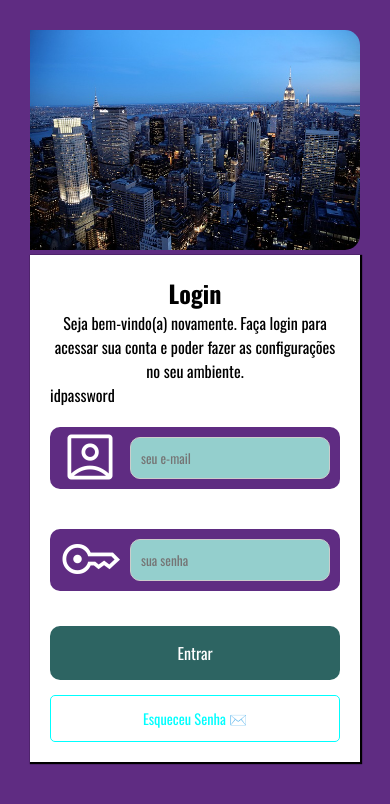
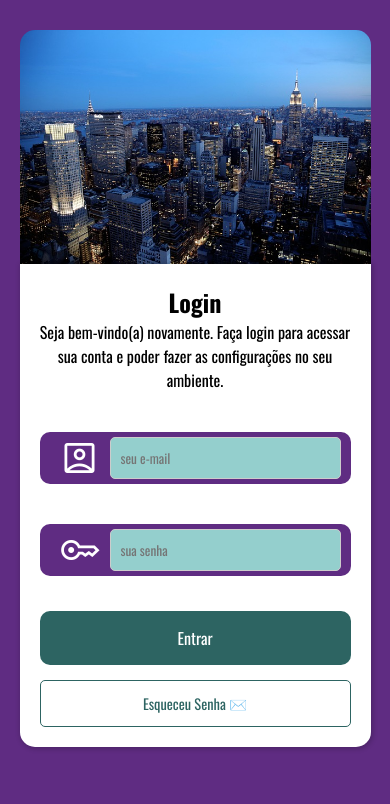
Before and after one commit to arieldreis/Login-Project, a plain HTML site: page project/index.html in a window 390 px wide. Drawn offline with nearby package versions, Linux system fonts and the light colour scheme.

Commit message:
Refactor login form structure and enhance styling for improved user experience

```diff
--- a/project/index.html
+++ b/project/index.html
@@ -11,10 +11,11 @@
 </head>
 <body>
     <main class="main">
+        <div class="container">
             <section class="dados_cliente">
                 <h1>Login</h1>
                 <p id="pCenter">Seja bem-vindo(a) novamente. Faça login para acessar sua conta e poder fazer as configurações no seu ambiente.</p>
-            <form class="form">idpassword
+                <form class="form">
                     <div class="campo">
                         <span class="material-symbols-outlined">account_box</span>
                         <input type="email" name="emailuser" id="idemail" placeholder="seu e-mail">
@@ -28,6 +29,7 @@
                     <button id="forgot_password">Esqueceu Senha ✉️</button>
                 </form>
             </section>
+        </div>
         <div class="img">
             <img src="assets/new-york-1745089_640.jpg" alt="Imagem de um prédio">
         </div>
--- a/project/style.css
+++ b/project/style.css
@@ -9,50 +9,36 @@
     --cor_button: #2d6462;
     --fonte: "Oswald";
 }
-@font-face {
-  font-family: 'Material Symbols Outlined';
-  font-style: normal;
-  font-weight: 100 700;
-  src: url(https://fonts.gstatic.com/icon/font?kit=kJEhBvYX7BgnkSrUwT8OhrdQw4oELdPIeeII9v6oFsL7B4gzZ2CBjcbulZc&skey=b8dc2088854b122f&v=v284) format('woff2');
-}
-
 *{
     margin: 0;
-    padding: 0%;
+    padding: 0;
     font-family: var(--fonte);
+    box-sizing: border-box;
 }
 body{
-    background: linear-gradient(150deg, var(--cor_fundo1), var(--cor_fundo2));
+    background: linear-gradient(to top, var(--cor_fundo1), var(--cor_fundo2));
     background-repeat: no-repeat;
-    background-position: center center;
     background-attachment: fixed;
+    min-height: 100vh;
 }
 .main{
     display: flex;
     justify-content: center;
     align-items: center;
-    margin: 30px;
-    border-radius: 10px;
+    height: 100vh;
+    max-width: 1000px;
+    margin: auto;
 }
-@media (max-width: 860px) {
-    body{
-        background: var(--cor_fundo3);
-    }
-    .main{
-        display: flex;
-        flex-direction: column-reverse;
-    }
-    .img > img{
-        width: 100%;
-        height: 100%;
-        object-fit: cover;
-        border-radius: 15px 15px 15px 15px;
-    }
+.container{
+    max-width: 400px;
+    flex-grow: 1;
+    /* box-shadow: 1px 1px 5px 1px rgba(0, 0, 0, 0.2); */
 }
 .dados_cliente{
     background-color: var(--cor1);
-    box-shadow: 1px 1px 1px 1px black;
+    box-shadow: 1px 1px 5px 1px rgba(0, 0, 0, 0.2);
     padding: 20px;
+    border-radius: 15px 0 0 15px;
     display: flex;
     flex-direction: column;
     justify-content: center;
@@ -68,10 +54,11 @@ body{
     margin: 15px 0;
     font-size: 1rem;
     transition: transform 0.3s ease, background-color 0.3s ease;
+    width: 100%;
 }
 
 #buttonForm:hover{
-    transform: translateY(-3px) scale(1.05);
+    transform: translateY(-3px) scale(1.02);
     background-color: #1f4b49;
     border-radius: 5px;
 }
@@ -83,6 +70,7 @@ body{
 }
 .campo{
     background-color: var(--cor_fundo3);
+    padding: 5px;
     padding-right: 10px;
     padding-left: 10px;
     border: 10px;
@@ -90,13 +78,14 @@ body{
     margin-top: 20px;
     margin-bottom: 20px;
     display: flex;
+    align-items: center;
 }
-input[type="email"],
-input[type="password"] {
+.campo input[type="email"],
+.campo input[type="password"] {
     background-color: rgb(148, 207, 205);
     padding: 10px;
-    border-radius: 10px;
-    margin: 10px 0;
+    border-radius: 5px;
+    margin: 0;
     border: 1px solid #ccc;
     transition: all 0.3s ease;
     width: 90%;
@@ -109,16 +98,23 @@ input[type="password"]:focus {
     box-shadow: 0 0 8px rgba(0, 255, 255, 0.6);
     background-color: var(--cor1);
 }
+.img{
+    overflow: hidden;
+    max-width: 600px;
+    flex-grow: 1;
+    height: 67.5%;
+}
 .img > img{
     width: 100%;
     height: 100%;
     object-fit: cover;
     border-radius: 0 15px 15px 0;
+    display: block;
 }
 #forgot_password{
-   background-color: transparent;
-    color: var(--cor2);
-    border: 1px solid var(--cor2);
+    background-color: transparent;
+    color: var(--cor_button);
+    border: 1px solid var(--cor_button);
     padding: 12px 20px;
     cursor: pointer;
     border-radius: 5px;
@@ -127,20 +123,47 @@ input[type="password"]:focus {
 }
 #forgot_password:hover{
     background-color: rgb(61, 243, 243);
-    transition: 1s;
+    transition: 0.3s;
     color: var(--cor1);
 }
 #pCenter{
     text-align: center;
+    margin-bottom: 20px;
 }
 span.material-symbols-outlined {
     font-variation-settings:
     'FILL' 0,
     'wght' 400,
     'GRAD' 0,
-    'opsz' 50;
+    'opsz' 40;
     ;
     color: var(--cor1);
     margin-right: 10px;
-    font-size: 60px;
+    font-size: 40px;
+    padding-left: 10px;
 }
+@media (max-width: 860px) {
+    body{
+        background: var(--cor_fundo3);
+    }
+    .main{
+        display: flex;
+        flex-direction: column-reverse;
+        height: auto;
+        margin: 30px 0;
+    }
+    .container, .img{
+        width: 90%;
+        max-width: 400px;
+        margin: 0 auto;
+    }
+    .dados_cliente{
+        border-radius: 0 0 15px 15px;
+        margin-bottom: 20px;
+    }
+    .img > img{
+        border-radius: 15px 15px 0px 0px;
+        width: 100%;
+        height: auto;
+    }
+}
```
Lines whose indentation alone changed are shown as unchanged.
